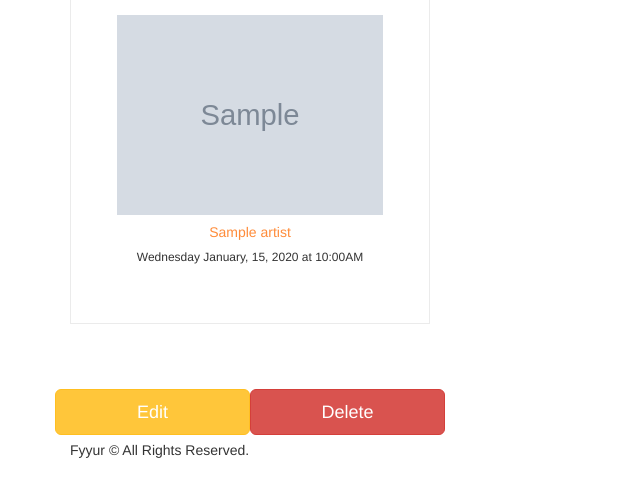
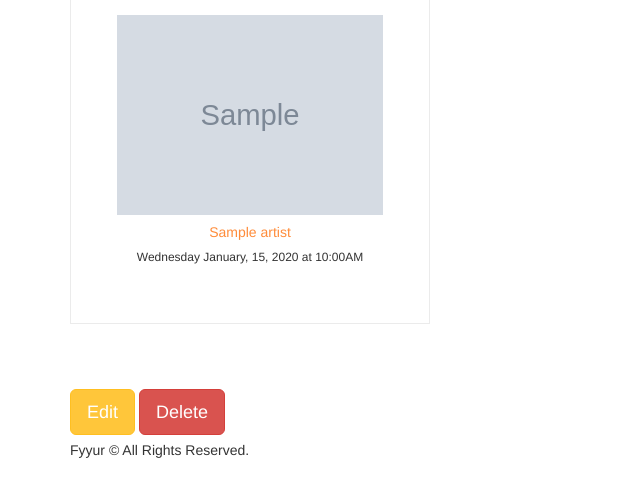
Before and after one commit to Kcruz24/Fyyur, a Flask app: page /venues/1 in a window 1280 px wide. Shown: the part 701-1196 px from the top of the page, without its empty margins (0-640 px from the left). Run offline with Flask 2, Linux system fonts and the light colour scheme; tables that the repository leaves empty hold one stand-in row (values such as "Sample post"); grey boxes marked "Sample" are stand-in pictures; some libraries are stand-ins or nearby versions.

Commit message:
Fix delete_venue button display - frontend

```diff
--- a/app.py
+++ b/app.py
@@ -318,9 +318,9 @@ def delete_venue(venue_id):
 
     try:
         venue_to_delete = Venue.query.get(venue_id)
-        flash("Successfully deleted " + venue_to_delete.name + ".")
         db.session.delete(venue_to_delete)
         db.session.commit()
+        flash("Successfully deleted " + venue_to_delete.name + ".")
     except():
         db.session.rollback()
         flash("Could not delete " + Venue.query.get(venue_id).name + ".")
--- a/templates/pages/show_venue.html
+++ b/templates/pages/show_venue.html
@@ -82,21 +82,16 @@
         </div>
     </section>
 
-    <div class="row">
-        <a href="/venues/{{ venue.id }}/edit">
-            <button class="btn btn-primary btn-lg col-md-2 mr-5">Edit</button>
-        </a>
 
-        <form action="/">
-            <button id="deleteVenue" class="btn btn-danger btn-lg col-md-2 ml-5" data-id="{{ venue.id }}">Delete</button>
-        </form>
-    </div>
+    <a href="/venues/{{ venue.id }}/edit">
+        <button class="btn btn-primary btn-lg mr-5">Edit</button>
+    </a>
 
-
+    <button class="btn btn-danger btn-lg ml-5 delete-venue" data-id="{{ venue.id }}">Delete</button>
 
 
     <script>
-        const deleteBtn = document.querySelector("#deleteVenue")
+        const deleteBtn = document.querySelector(".delete-venue")
 
         deleteBtn.onclick = function (e) {
             console.log("event", e)
```
